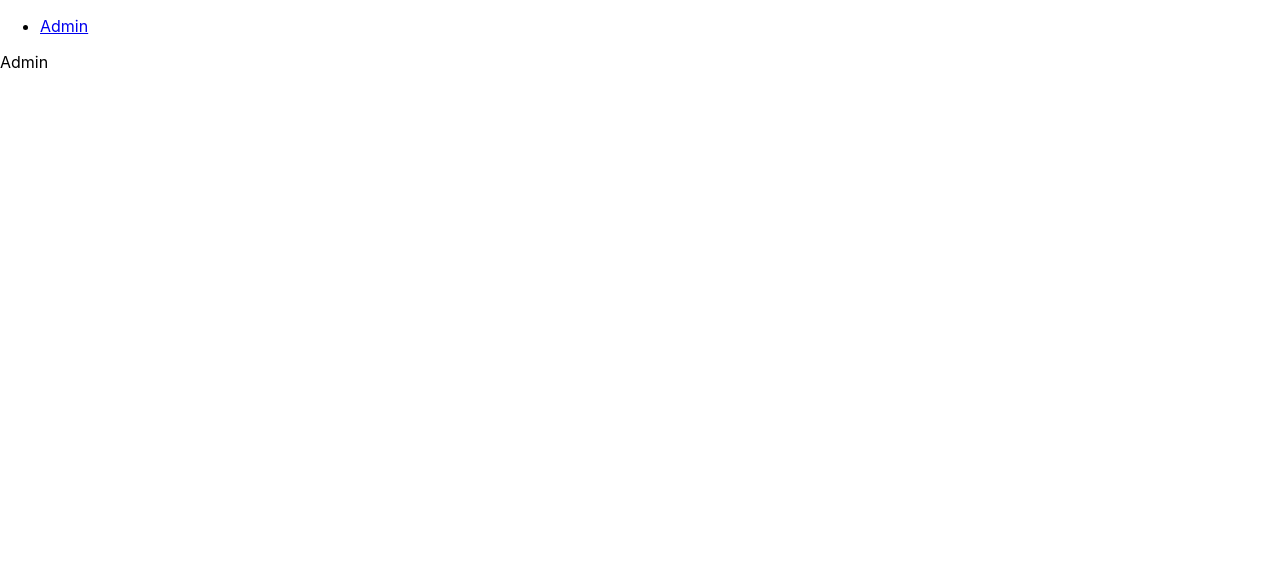
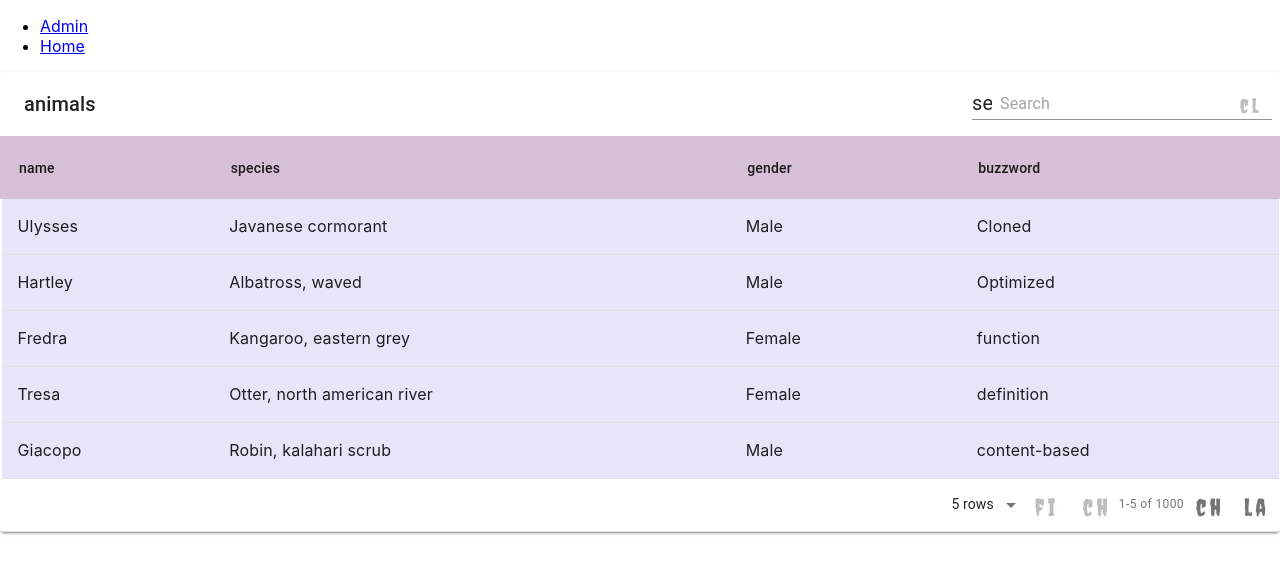
Before and after one commit to kathrynzaro/react-busy-zoo-from-scratch, a React (Create React App) app: page /admin in a window 1280 px wide. Shown: the top 574 px of the page. Built offline with nearby package versions, Linux system fonts and the light colour scheme; a web font is replaced by a local one.

Commit message:
adding table

```diff
--- a/src/Admin.js
+++ b/src/Admin.js
@@ -1,7 +1,10 @@
 import React from 'react';
+import MyTable from './MyTable';
 
 export default function Admin() {
   return (
-    <div>Admin</div>
+    <div>
+      <MyTable />
+    </div>
   );
 }
--- a/src/App.js
+++ b/src/App.js
@@ -14,6 +14,9 @@ export default function App() {
           <li>
             <Link to="/admin">Admin</Link>
           </li>
+          <li>
+            <Link to="/">Home</Link>
+          </li>
         </ul>
       </div>
       <Routes>
--- /dev/null
+++ b/src/MyTable.js
@@ -0,0 +1,31 @@
+import React from 'react';
+import MaterialTable from 'material-table';
+import { animals } from './data';
+
+export default function MyTable() {
+  return (
+    <div>
+      <MaterialTable
+        columns={
+          [
+            { title: 'name', field: 'first_name' },
+            { title: 'species', field: 'animal' },
+            { title: 'gender', field: 'gender' },
+            { title: 'buzzword', field: 'buzzword' },
+          ]
+        }
+        data={animals}
+        title="animals"
+        options={{
+          headerStyle: {
+            background: 'thistle',
+            border: '3px solid thistle'
+          },
+          rowStyle: {
+            background: 'lavender'
+          }
+        }}
+      />
+    </div>
+  );
+}
```
Also changed, not shown: src/MyCharts.js (added).
